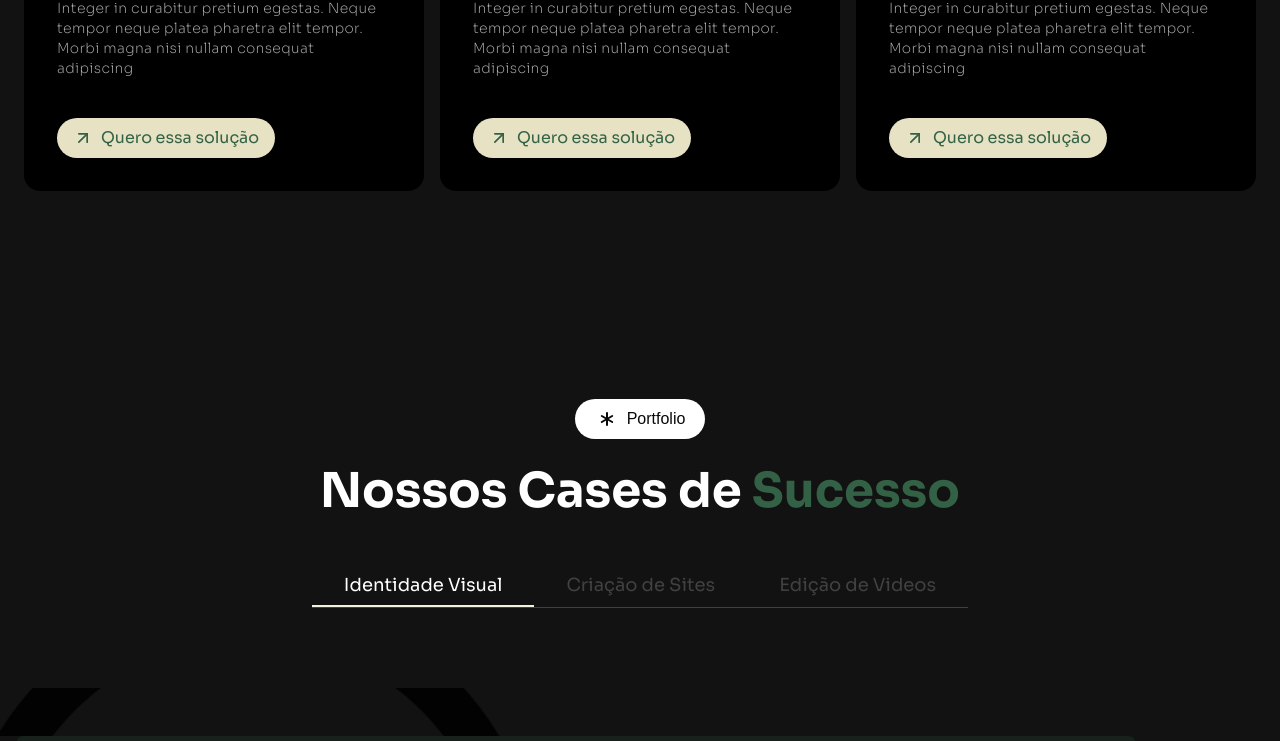
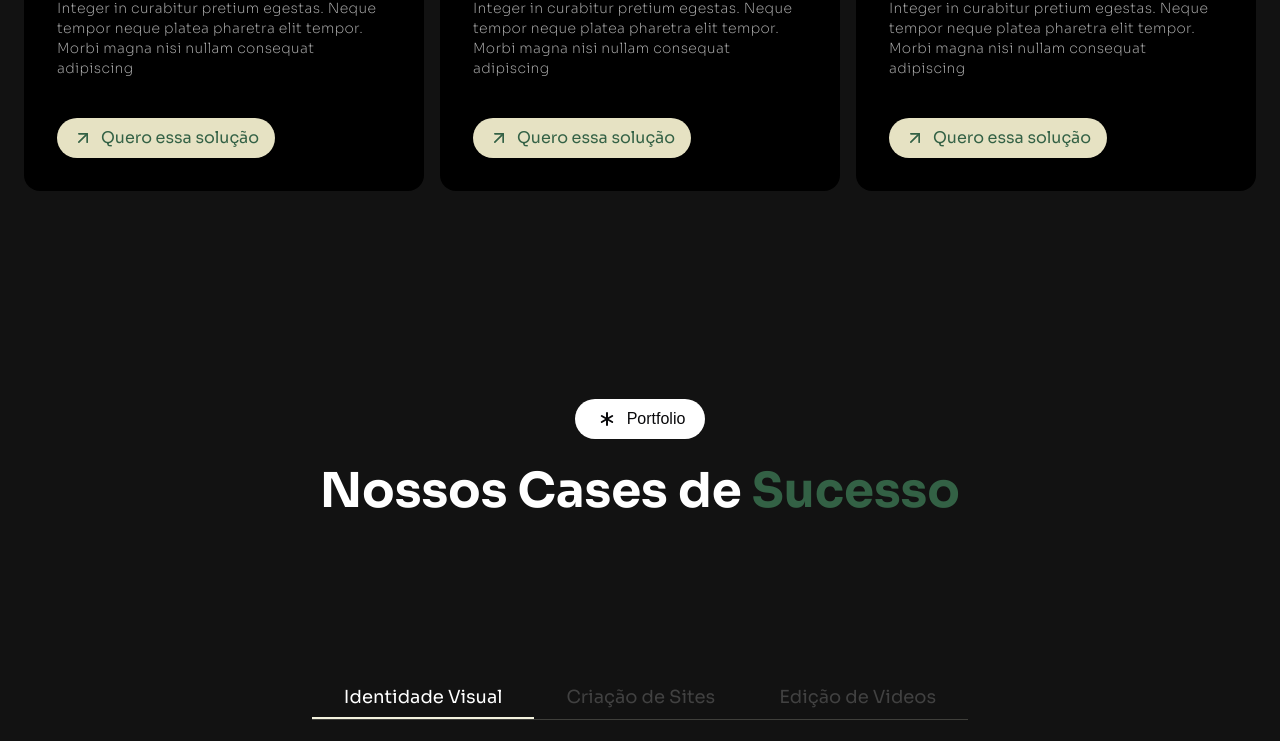
Before and after one commit to designasterisco/site_asterisco, a Next.js app: page / in a window 1280 px wide. Shown: the part 1850-2591 px from the top of the page. Built offline with nearby package versions, Linux system fonts and the light colour scheme; a web font is replaced by a local one.

Commit message:
fix: portfolio height

```diff
--- a/src/app/page.tsx
+++ b/src/app/page.tsx
@@ -116,7 +116,7 @@ export default function Home() {
             <h2 className="text-center text-5xl font-bold font-primary text-white">Nossos Cases de <span className="text-brand-green">Sucesso</span></h2>
           </div>
         </div>
-        <div className="relative h-auto">
+        <div className="relative md:h-[105rem] [perspective:1000px] b flex flex-col mx-auto w-full  items-start justify-start my-40">
           <Tabs
             contentClassName="mb-20"
             containerClassName="justify-center"
```
